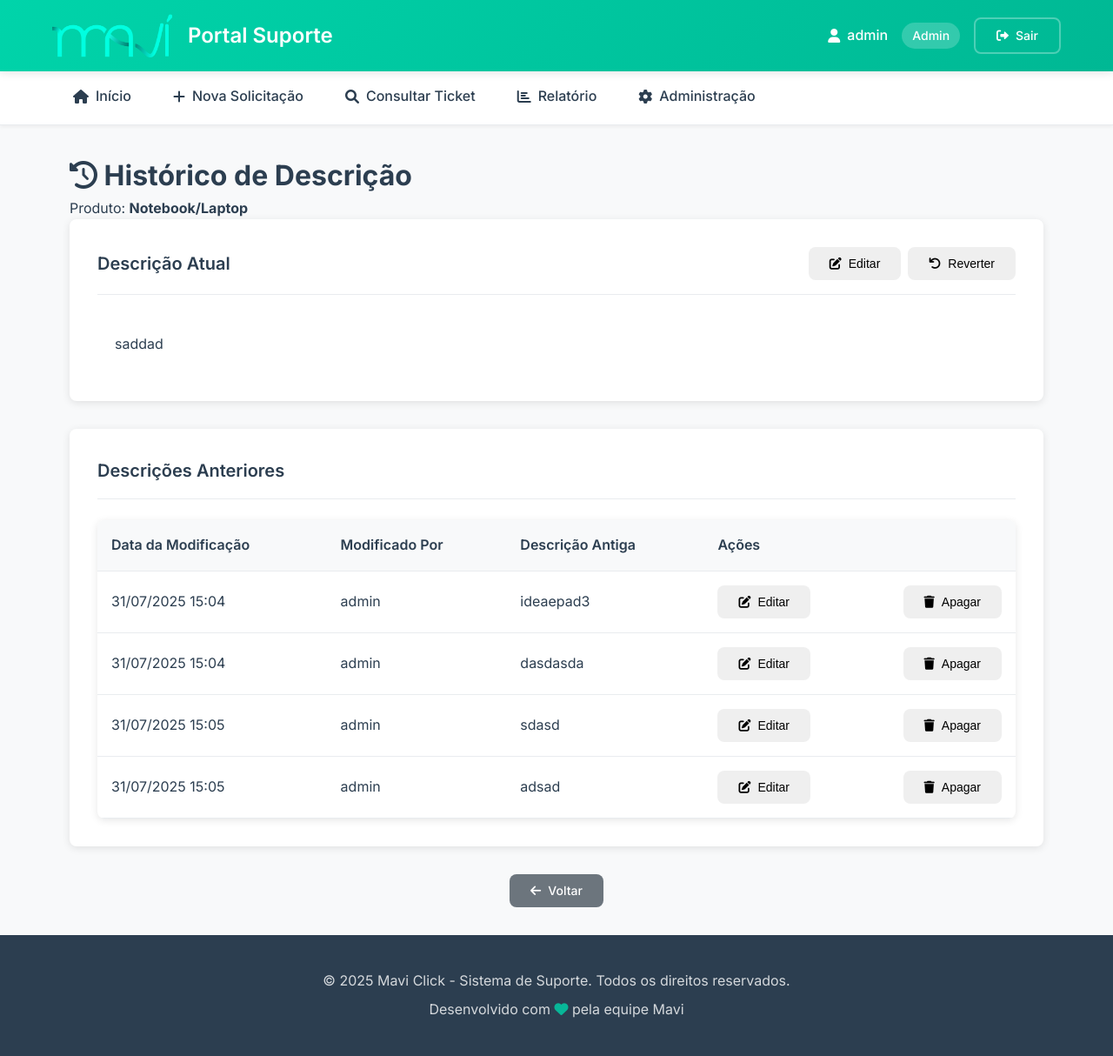
After one commit to gabrielmattosc/mavi-Suporte, a Flask app: page /admin/product/1/history in a window 1280 px wide. The commit adds this page. Shown: the whole page at 87% size. Run offline with Flask 3, Linux system fonts and the light colour scheme; a user stored in the database is signed in.

Commit message:
[UPDATE] adicionando mais funcoes no cadastro produto

```diff
--- a/src/routes/admin_routes.py
+++ b/src/routes/admin_routes.py
@@ -4,11 +4,9 @@ Rotas de administração para o sistema Mavi Suporte
 from flask import Blueprint, render_template, request, redirect, url_for, flash, jsonify, session
 from src.routes.auth_routes import admin_required
 from src.services.ticket_service import TicketService
-from src.services.auth_service import AuthService
 from src.services.log_service import LogService
+from src.services.product_service import ProductService
 from src.services.email_service import email_service
-# --- NOVO: Importa o serviço de produtos ---
-from src.services.product_service import ProductService
 
 admin_bp = Blueprint('admin', __name__)
 
@@ -17,20 +15,17 @@ admin_bp = Blueprint('admin', __name__)
 def index():
     """Página principal de administração com todas as abas."""
     try:
-        # Parâmetros para manter o estado da página (aba ativa e scroll)
         status_filter = request.args.get('status', 'Todos')
         prioridade_filter = request.args.get('prioridade', 'Todas')
         active_tab = request.args.get('tab', 'tickets')
         scroll_position = request.args.get('scroll', 0)
 
-        # Filtros para a aba de tickets
         filtros = {}
         if status_filter != 'Todos':
             filtros['status'] = status_filter
         if prioridade_filter != 'Todas':
             filtros['prioridade'] = prioridade_filter
 
-        # Busca todos os dados necessários para o painel
         tickets = TicketService.listar_tickets(filtros)
         stats = TicketService.obter_estatisticas()
         logs = LogService.listar_logs()
@@ -46,10 +41,8 @@ def index():
                                active_tab=active_tab,
                                scroll_position=scroll_position)
     except Exception as e:
-        print(f"Erro ao carregar o dashboard de admin: {e}")
-        flash("Ocorreu um erro ao carregar o painel de administração.", "error")
-        # Retorna um template de erro ou a página com valores vazios para não quebrar
-        return render_template('admin_dashboard.html', tickets=[], stats={}, logs=[], produtos=[], error=True)
+        flash(f"Erro ao carregar o painel de administração: {e}", "error")
+        return render_template('admin_dashboard.html', error=True, tickets=[], stats={}, logs=[], produtos=[])
 
 
 @admin_bp.route('/ticket/<ticket_id>')
@@ -83,7 +76,6 @@ def update_status():
             detalhes=f"Ticket #{ticket_id} para '{novo_status}'"
         )
         flash(f'Status do ticket #{ticket_id} atualizado para "{novo_status}".', 'success')
-        # Lógica de envio de email
         ticket = TicketService.obter_ticket(ticket_id)
         if ticket and email_service.enabled:
             email_service.enviar_atualizacao_status(
@@ -113,7 +105,12 @@ def cadastrar_produto():
             flash('A quantidade deve ser um número positivo.', 'error')
             return redirect(url_for('admin.index', tab='produtos', scroll=scroll_position))
 
-        sucesso = ProductService.cadastrar_ou_atualizar_produto(nome, quantidade, descricao)
+        sucesso = ProductService.cadastrar_ou_atualizar_produto(
+            nome=nome,
+            quantidade=quantidade,
+            descricao=descricao,
+            modificado_por=session['user']['username']
+        )
 
         if sucesso:
             flash('Produto salvo com sucesso!', 'success')
@@ -132,7 +129,153 @@ def cadastrar_produto():
 
     return redirect(url_for('admin.index', tab='produtos', scroll=scroll_position))
 
+# --- NOVA ROTA PARA ATUALIZAR A QUANTIDADE DO PRODUTO ---
+@admin_bp.route('/product/update-quantity', methods=['POST'])
+@admin_required
+def update_product_quantity():
+    """Atualiza a quantidade de um produto."""
+    produto_id = request.form.get('produto_id')
+    nova_quantidade_str = request.form.get('quantidade')
+    scroll_position = request.form.get('scroll', 0)
 
+    if not produto_id or not nova_quantidade_str:
+        flash('Dados inválidos para atualização de quantidade.', 'error')
+        return redirect(url_for('admin.index', tab='produtos', scroll=scroll_position))
+
+    try:
+        nova_quantidade = int(nova_quantidade_str)
+        if nova_quantidade < 0:
+            flash('A quantidade não pode ser negativa.', 'error')
+            return redirect(url_for('admin.index', tab='produtos', scroll=scroll_position))
+
+        sucesso = ProductService.atualizar_quantidade_produto(
+            produto_id=int(produto_id),
+            nova_quantidade=nova_quantidade,
+            modificado_por=session['user']['username']
+        )
+
+        if sucesso:
+            flash('Quantidade do produto atualizada com sucesso!', 'success')
+            LogService.registrar_log(
+                usuario=session['user']['username'],
+                acao="Update de Quantidade de Produto",
+                detalhes=f"Quantidade do produto ID #{produto_id} alterada para {nova_quantidade}"
+            )
+        else:
+            flash('Erro ao atualizar a quantidade do produto.', 'error')
+
+    except ValueError:
+        flash('A quantidade deve ser um número válido.', 'error')
+    except Exception as e:
+        flash(f'Erro ao atualizar quantidade: {str(e)}', 'error')
+
+    return redirect(url_for('admin.index', tab='produtos', scroll=scroll_position))
+
+@admin_bp.route('/product/<int:product_id>/history')
+@admin_required
+def view_product_history(product_id):
+    """Exibe a página com o histórico de descrições de um produto."""
+    produto = ProductService.obter_produto_com_historico(product_id)
+    if not produto:
+        flash("Produto não encontrado.", "error")
+        return redirect(url_for('admin.index', tab='produtos'))
+
+    return render_template('product_description_history.html', produto=produto)
+
+# --- NOVA ROTA PARA EDITAR A DESCRIÇÃO ATUAL ---
+@admin_bp.route('/product/<int:product_id>/edit-description', methods=['POST'])
+@admin_required
+def edit_current_description(product_id):
+    """Edita a descrição atual de um produto."""
+    nova_descricao = request.form.get('descricao')
+    if not nova_descricao:
+        flash("A nova descrição não pode estar vazia.", "error")
+        return redirect(url_for('admin.view_product_history', product_id=product_id))
+
+    sucesso = ProductService.editar_descricao_atual(
+        produto_id=product_id,
+        nova_descricao=nova_descricao,
+        modificado_por=session['user']['username']
+    )
+
+    if sucesso:
+        flash("Descrição atualizada com sucesso.", "success")
+        LogService.registrar_log(
+            usuario=session['user']['username'],
+            acao="Edição de Descrição de Produto",
+            detalhes=f"Descrição do produto ID #{product_id} foi alterada."
+        )
+    else:
+        flash("Erro ao atualizar a descrição.", "error")
+
+    return redirect(url_for('admin.view_product_history', product_id=product_id))
+
+# --- NOVA ROTA PARA EDITAR UMA DESCRIÇÃO DO HISTÓRICO ---
+@admin_bp.route('/product/history/edit/<int:history_id>', methods=['POST'])
+@admin_required
+def edit_history_description(history_id):
+    """Edita uma entrada do histórico de descrições."""
+    nova_descricao = request.form.get('descricao_historico')
+    produto_id = request.form.get('produto_id')
+
+    if not nova_descricao:
+        flash("A descrição do histórico não pode estar vazia.", "error")
+        return redirect(url_for('admin.view_product_history', product_id=produto_id))
+
+    sucesso = ProductService.editar_descricao_historico(history_id, nova_descricao)
+
+    if sucesso:
+        flash("Entrada do histórico atualizada com sucesso.", "success")
+        LogService.registrar_log(
+            usuario=session['user']['username'],
+            acao="Edição de Histórico de Produto",
+            detalhes=f"Entrada de histórico ID #{history_id} foi editada."
+        )
+    else:
+        flash("Erro ao atualizar a entrada do histórico.", "error")
+
+    return redirect(url_for('admin.view_product_history', product_id=produto_id))
+
+
+@admin_bp.route('/product/history/delete/<int:history_id>', methods=['POST'])
+@admin_required
+def delete_description_history(history_id):
+    """Apaga uma entrada do histórico de descrições e reverte o estoque."""
+    produto_id = request.form.get('produto_id')
+    sucesso = ProductService.deletar_entrada_historico(history_id)
+
+    if sucesso:
+        flash("Entrada do histórico apagada e estoque revertido com sucesso.", "success")
+        LogService.registrar_log(
+            usuario=session['user']['username'],
+            acao="Exclusão de Histórico de Produto",
+            detalhes=f"Entrada de histórico ID #{history_id} apagada e estoque revertido."
+        )
+    else:
+        flash("Erro ao apagar a entrada do histórico.", "error")
+
+    return redirect(url_for('admin.view_product_history', product_id=produto_id))
+
+# --- NOVA ROTA ADICIONADA AQUI ---
+@admin_bp.route('/product/<int:product_id>/revert', methods=['POST'])
+@admin_required
+def revert_description(product_id):
+    """Reverte a descrição atual de um produto para a última do histórico."""
+    sucesso = ProductService.reverter_descricao_atual(product_id, session['user']['username'])
+
+    if sucesso:
+        flash("Descrição revertida para a versão anterior com sucesso.", "success")
+        LogService.registrar_log(
+            usuario=session['user']['username'],
+            acao="Reversão de Descrição de Produto",
+            detalhes=f"Descrição do produto ID #{product_id} foi revertida."
+        )
+    else:
+        flash("Não foi possível reverter a descrição. O produto pode não ter um histórico ou a descrição já é a mais antiga.", "warning")
+
+    return redirect(url_for('admin.view_product_history', product_id=product_id))
+
+# --- ROTAS ADICIONAIS ---
 @admin_bp.route('/users')
 @admin_required
 def users():
--- a/src/routes/ticket_routes.py
+++ b/src/routes/ticket_routes.py
@@ -34,7 +34,6 @@ def create():
         if not all([nome, email, squad_leader, necessidade]) or not dispositivos_list:
             return render_template('new_ticket.html', form_data=request.form)
 
-        # --- ALTERAÇÃO PRINCIPAL APLICADA AQUI ---
         # A prioridade agora é determinada automaticamente pela lógica de negócio
         prioridade = TicketService.determinar_prioridade(dispositivos_list)
 
--- a/src/static/css/admin.css
+++ b/src/static/css/admin.css
@@ -113,3 +113,97 @@
         border: 0;
         border-top: 1px solid #e9ecef;
     }
+
+    /* Estilos para o Modal de Descrição (mantidos caso outra página os use) */
+    .modal {
+        display: none;
+        position: fixed;
+        z-index: 1000;
+        left: 0;
+        top: 0;
+        width: 100%;
+        height: 100%;
+        overflow: auto;
+        background-color: rgba(0,0,0,0.5);
+    }
+
+    .modal-content {
+        background-color: #fefefe;
+        margin: 15% auto;
+        padding: 20px;
+        border: 1px solid #888;
+        width: 80%;
+        max-width: 500px;
+        border-radius: 8px;
+        box-shadow: 0 5px 15px rgba(0,0,0,0.3);
+        animation: slide-down 0.3s ease-out;
+    }
+
+    .modal-header {
+        display: flex;
+        justify-content: space-between;
+        align-items: center;
+        border-bottom: 1px solid #e9ecef;
+        padding-bottom: 10px;
+        margin-bottom: 15px;
+    }
+
+    .modal-header h3 {
+        margin: 0;
+        color: var(--mavi-dark-green, #00B894);
+    }
+
+    .close-button {
+        color: #aaa;
+        float: right;
+        font-size: 28px;
+        font-weight: bold;
+    }
+
+    .close-button:hover,
+    .close-button:focus {
+        color: black;
+        text-decoration: none;
+        cursor: pointer;
+    }
+
+    .modal-body {
+        line-height: 1.6;
+    }
+
+    @keyframes slide-down {
+        from {
+            transform: translateY(-50px);
+            opacity: 0;
+        }
+        to {
+            transform: translateY(0);
+            opacity: 1;
+        }
+    }
+
+    /* Estilo para alinhar o título e o botão no cabeçalho do card */
+    .card-header.with-button {
+        display: flex;
+        justify-content: space-between; /* Alinha os itens nas extremidades */
+        align-items: center; /* Alinha verticalmente no centro */
+    }
+
+    /* Container para alinhar os botões */
+        .action-buttons {
+            display: flex;
+            align-items: center;
+            justify-content: space-between; /* Empurra os botões para as extremidades */
+        }
+
+/* Estilo para alinhar os botões no cabeçalho do card */
+    .card-header.with-button {
+        display: flex;
+        justify-content: space-between;
+        align-items: center;
+    }
+    /* Container para alinhar múltiplos botões */
+    .action-buttons {
+        display: flex;
+        gap: 0.5rem; /* Espaço entre os botões */
+    }
--- /dev/null
+++ b/src/templates/product_description_history.html
@@ -0,0 +1,172 @@
+{% extends "base.html" %}
+
+{% block title %}Histórico de Descrição - {{ produto.nome }}{% endblock %}
+
+{% block content %}
+<div class="container fade-in">
+    <header>
+        <h1><i class="fas fa-history"></i> Histórico de Descrição</h1>
+        <p class="subtitle">Produto: <strong>{{ produto.nome }}</strong></p>
+    </header>
+
+    <!-- Card para a Descrição Atual com Botão de Editar e Reverter -->
+    <div class="card">
+        <div class="card-header with-button">
+            <h3 class="card-title">Descrição Atual</h3>
+            <!-- vvvvv CORREÇÃO APLICADA AQUI vvvvv -->
+            <div class="action-buttons">
+                <button type="button" class="btn btn-sm btn-warning"
+                        onclick="openEditCurrentModal('{{ produto.id }}', '{{ produto.descricao or '' }}')">
+                    <i class="fas fa-edit"></i> Editar
+                </button>
+                <form action="{{ url_for('admin.revert_description', product_id=produto.id) }}" method="POST" onsubmit="return confirm('Tem a certeza que quer reverter a descrição atual para a versão anterior? Esta ação também irá reverter o estoque.');">
+                    <button type="submit" class="btn btn-sm btn-danger">
+                        <i class="fas fa-undo"></i> Reverter
+                    </button>
+                </form>
+            </div>
+            <!-- ^^^^^ FIM DA CORREÇÃO ^^^^^ -->
+        </div>
+        <div class="card-content">
+            <p>{{ produto.descricao or "Nenhuma descrição atual fornecida." }}</p>
+        </div>
+    </div>
+
+    <!-- Card para o Histórico de Descrições -->
+    <div class="card">
+        <div class="card-header">
+            <h3 class="card-title">Descrições Anteriores</h3>
+        </div>
+        <div class="table-container">
+            <table class="table">
+                <thead>
+                    <tr>
+                        <th>Data da Modificação</th>
+                        <th>Modificado Por</th>
+                        <th>Descrição Antiga</th>
+                        <th>Ações</th>
+                    </tr>
+                </thead>
+                <tbody>
+                    {% if produto.historico_descricao %}
+                        {% for historico in produto.historico_descricao %}
+                        <tr>
+                            <td>{{ historico.data_modificacao.strftime('%d/%m/%Y %H:%M') }}</td>
+                            <td>{{ historico.modificado_por }}</td>
+                            <td>{{ historico.descricao_antiga }}</td>
+                            <td>
+                                <div class="action-buttons">
+                                    <button type="button" class="btn btn-sm btn-warning"
+                                            onclick="openEditHistoryModal('{{ historico.id }}', '{{ produto.id }}', '{{ historico.descricao_antiga }}')">
+                                        <i class="fas fa-edit"></i> Editar
+                                    </button>
+                                    <form action="{{ url_for('admin.delete_description_history', history_id=historico.id) }}" method="POST" onsubmit="return confirm('Tem a certeza que quer apagar esta entrada do histórico? Esta ação irá reverter o estoque.');">
+                                        <input type="hidden" name="produto_id" value="{{ produto.id }}">
+                                        <button type="submit" class="btn btn-sm btn-danger">
+                                            <i class="fas fa-trash"></i> Apagar
+                                        </button>
+                                    </form>
+                                </div>
+                            </td>
+                        </tr>
+                        {% endfor %}
+                    {% else %}
+                        <tr><td colspan="4" class="text-center">Nenhuma descrição anterior registada.</td></tr>
+                    {% endif %}
+                </tbody>
+            </table>
+        </div>
+    </div>
+
+    <div style="text-align: center; margin-top: 30px;">
+        <a href="{{ url_for('admin.index', tab='produtos') }}" class="btn btn-secondary">
+            <i class="fas fa-arrow-left"></i> Voltar
+        </a>
+    </div>
+</div>
+
+<!-- MODAL PARA EDITAR DESCRIÇÃO ATUAL -->
+<div id="editCurrentModal" class="modal">
+    <div class="modal-content">
+        <div class="modal-header">
+            <h3>Editar Descrição Atual</h3>
+            <span class="close-button" onclick="closeEditCurrentModal()">&times;</span>
+        </div>
+        <div class="modal-body">
+            <form id="editCurrentForm" method="POST">
+                <div class="form-group">
+                    <label for="modal_current_descricao">Nova Descrição</label>
+                    <textarea id="modal_current_descricao" name="descricao" class="form-control" rows="4" required></textarea>
+                </div>
+                <div class="form-actions" style="justify-content: flex-end;">
+                    <button type="button" class="btn btn-secondary" onclick="closeEditCurrentModal()">Cancelar</button>
+                    <button type="submit" class="btn btn-primary">Salvar Alterações</button>
+                </div>
+            </form>
+        </div>
+    </div>
+</div>
+
+<!-- MODAL PARA EDITAR DESCRIÇÃO DO HISTÓRICO -->
+<div id="editHistoryModal" class="modal">
+    <div class="modal-content">
+        <div class="modal-header">
+            <h3>Editar Descrição do Histórico</h3>
+            <span class="close-button" onclick="closeEditHistoryModal()">&times;</span>
+        </div>
+        <div class="modal-body">
+            <form id="editHistoryForm" method="POST">
+                <input type="hidden" name="produto_id" id="modal_history_produto_id">
+                <div class="form-group">
+                    <label for="modal_history_descricao">Descrição do Histórico</label>
+                    <textarea id="modal_history_descricao" name="descricao_historico" class="form-control" rows="4" required></textarea>
+                </div>
+                <div class="form-actions" style="justify-content: flex-end;">
+                    <button type="button" class="btn btn-secondary" onclick="closeEditHistoryModal()">Cancelar</button>
+                    <button type="submit" class="btn btn-primary">Salvar Alterações</button>
+                </div>
+            </form>
+        </div>
+    </div>
+</div>
+{% endblock %}
+
+{% block extra_scripts %}
+<script>
+    // --- SCRIPTS PARA OS NOVOS MODAIS DE EDIÇÃO ---
+    function openEditCurrentModal(productId, currentDescription) {
+        const form = document.getElementById('editCurrentForm');
+        form.action = `/admin/product/${productId}/edit-description`;
+        document.getElementById('modal_current_descricao').value = currentDescription;
+        document.getElementById('editCurrentModal').style.display = 'block';
+    }
+
+    function closeEditCurrentModal() {
+        document.getElementById('editCurrentModal').style.display = 'none';
+    }
+
+    function openEditHistoryModal(historyId, productId, historyDescription) {
+        const form = document.getElementById('editHistoryForm');
+        form.action = `/admin/product/history/edit/${historyId}`;
+        document.getElementById('modal_history_produto_id').value = productId;
+        document.getElementById('modal_history_descricao').value = historyDescription;
+        document.getElementById('editHistoryModal').style.display = 'block';
+    }
+
+    function closeEditHistoryModal() {
+        document.getElementById('editHistoryModal').style.display = 'none';
+    }
+
+    // Fecha os modais se o usuário clicar fora do conteúdo
+    window.addEventListener('click', function(event) {
+        const currentModal = document.getElementById('editCurrentModal');
+        const historyModal = document.getElementById('editHistoryModal');
+        if (event.target == currentModal) {
+            currentModal.style.display = "none";
+        }
+        if (event.target == historyModal) {
+            historyModal.style.display = "none";
+        }
+    });
+</script>
+{% endblock %}
```
Also changed, not shown: src/models/produto.py (+27 -1 lines), src/services/product_service.py (+153 -31 lines), src/templates/admin_dashboard.html (+74 -18 lines), src/database/app.db.
